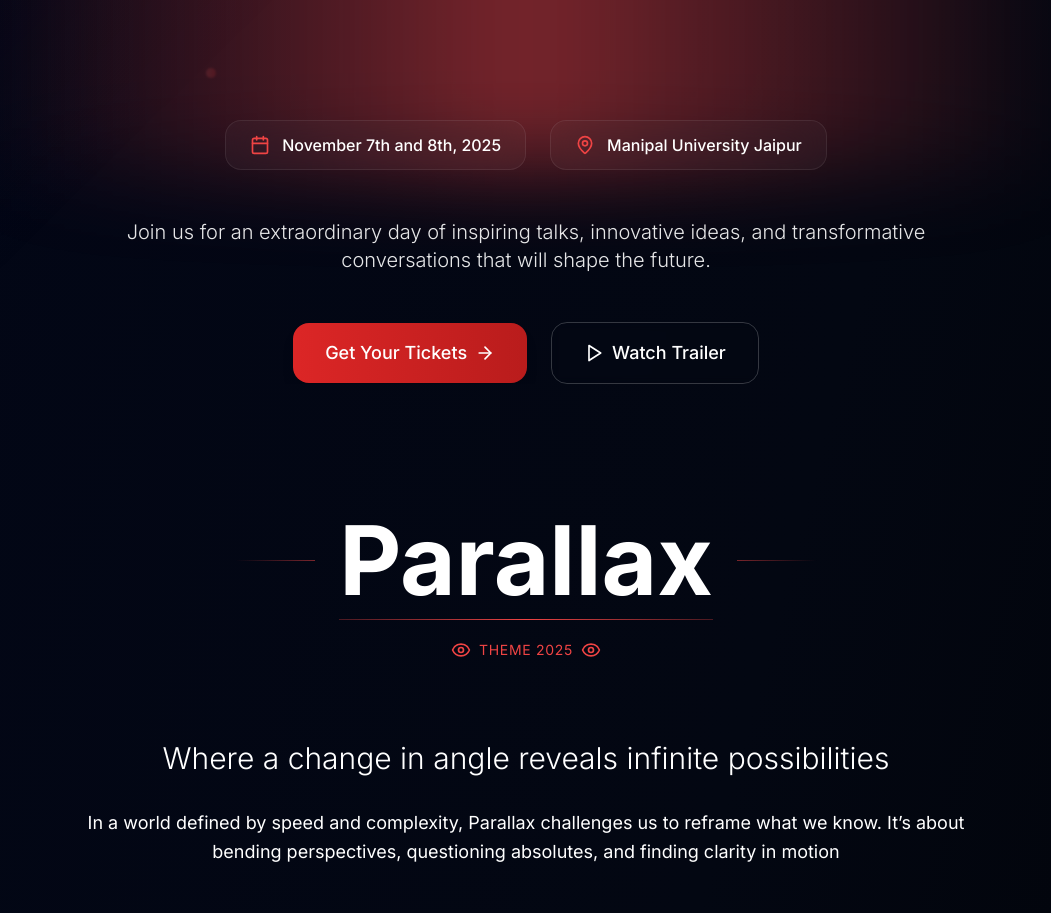
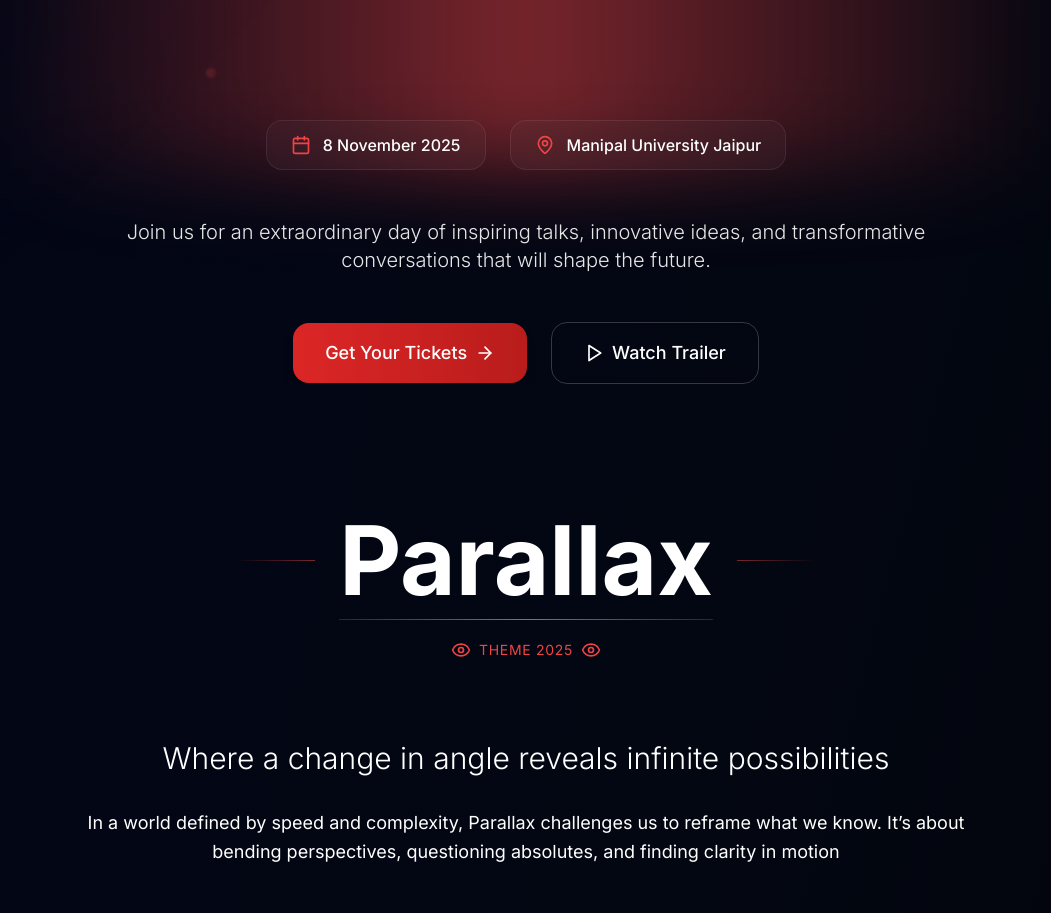
Before and after one commit to Siddharth0-5/TedX-MUJ-2025, a Next.js app: page / in a window 1280 px wide. Shown: the part 880-1793 px from the top of the page, without its empty margins (114-1165 px from the left). Built offline with nearby package versions, Linux system fonts and the light colour scheme.

Commit message:
Update event date from November 7th to 8 November 2025

```diff
--- a/app/page.tsx
+++ b/app/page.tsx
@@ -273,7 +273,7 @@ export default function HomePage() {
               <div className="flex items-center gap-3">
                 <Calendar className="w-5 h-5 text-red-500 group-hover:scale-110 transition-transform duration-300" />
                 <span className="text-white font-medium text-sm md:text-base">
-                  November 7th and 8th, 2025
+                  8 November 2025
                 </span>
               </div>
             </GlassCard>
--- a/data/events.ts
+++ b/data/events.ts
@@ -22,7 +22,7 @@ export const events = [
   //   id: 2,
   //   title: "Speaker Rehearsal Day",
   //   subtitle: "Behind the Scenes Preparation",
-  //   date: "November 7th, 2025",
+  //   date: "8 November 2025",
   //   time: "12:00 PM - 5:00 PM",
   //   location: "Conference Hall, Manipal University Jaipur",
   //   capacity: "Speakers ",
@@ -39,7 +39,7 @@ export const events = [
     id: 3,
     title: "Galla Dinner",
     subtitle: "Connect Before the Big Day",
-    date: "November 7th, 2025",
+    date: "8 November 2025",
     time: "8:00 PM - 10:00 PM",
     location: " Manipal University Jaipur",
     capacity: "200 attendees",
```
